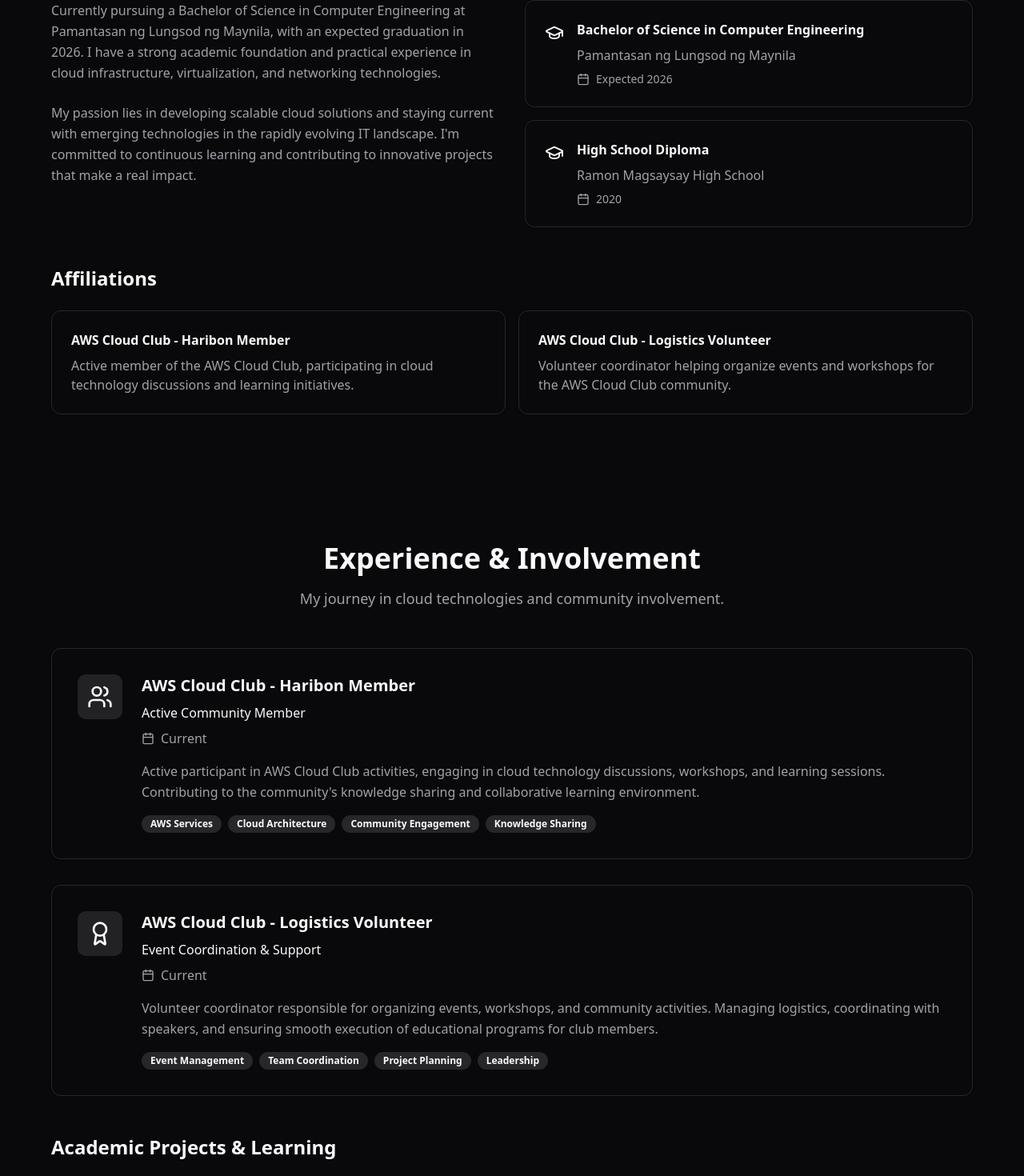
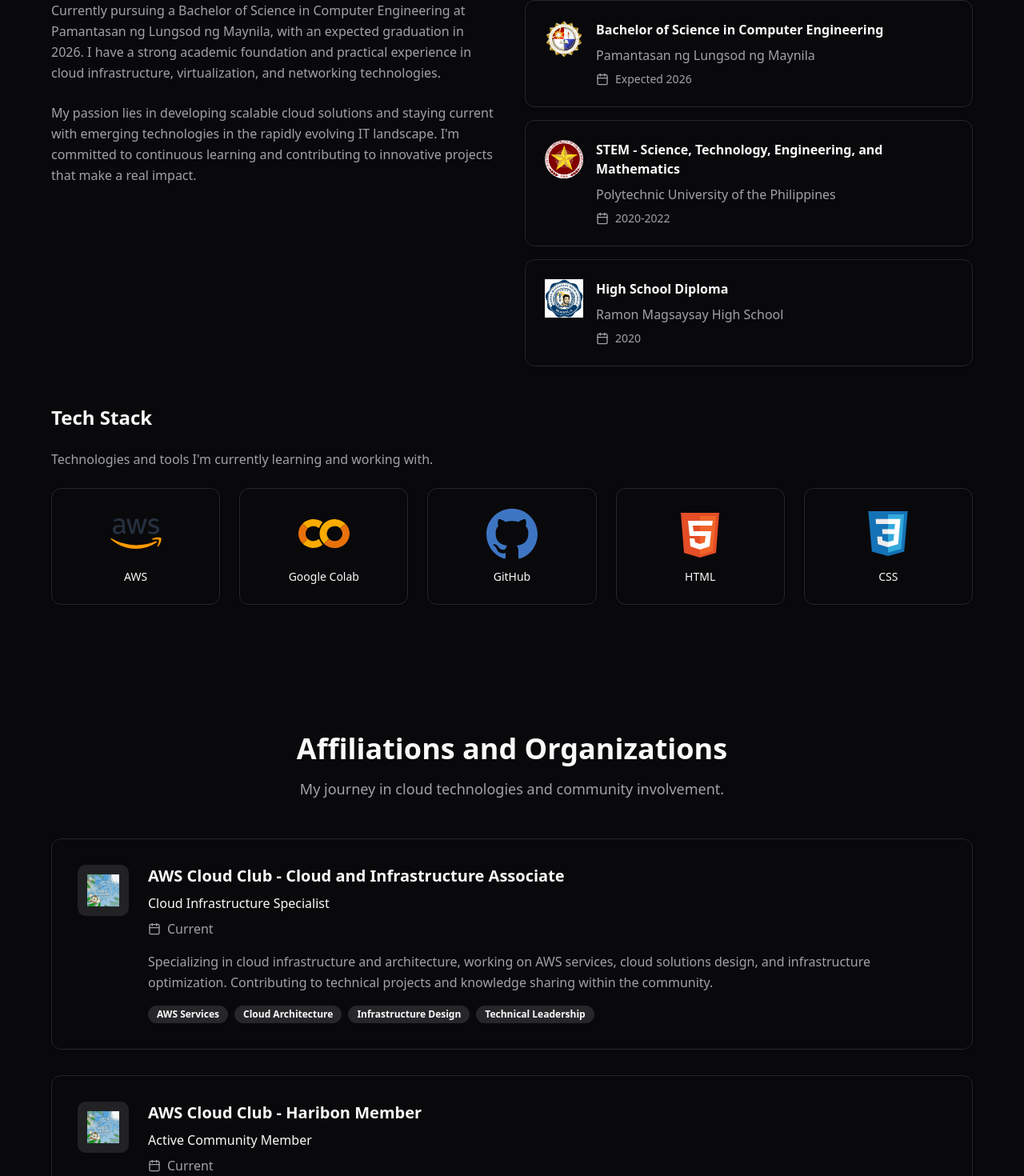
Before and after one commit to kyeldlpz/Portfolio, a Next.js app: page / in a window 1280 px wide. Shown: the part 1096-2566 px from the top of the page at 80% size. Built offline with nearby package versions, Linux system fonts and the light colour scheme.

Commit message:
Added a tech stack and changes almost all of the logos

```diff
--- a/components/about-section.tsx
+++ b/components/about-section.tsx
@@ -1,5 +1,6 @@
 import { Card, CardContent } from "@/components/ui/card"
 import { GraduationCap, Calendar } from "lucide-react"
+import Image from "next/image"
 
 export function AboutSection() {
   return (
@@ -31,10 +32,17 @@ export function AboutSection() {
             <div className="space-y-6">
               <h3 className="text-2xl font-semibold">Education</h3>
               <div className="space-y-4">
-                <Card>
+                <Card className="hover:shadow-lg transition-shadow duration-300">
                   <CardContent className="p-6">
                     <div className="flex items-start gap-4">
-                      <GraduationCap className="w-6 h-6 text-primary mt-1" />
+                      <div className="flex-shrink-0 w-12 h-12 relative">
+                        <Image
+                          src="/logos/PLM.svg"
+                          alt="PLM Logo"
+                          fill
+                          className="object-contain"
+                        />
+                      </div>
                       <div className="space-y-2">
                         <h4 className="font-semibold">Bachelor of Science in Computer Engineering</h4>
                         <p className="text-muted-foreground">Pamantasan ng Lungsod ng Maynila</p>
@@ -47,10 +55,40 @@ export function AboutSection() {
                   </CardContent>
                 </Card>
 
-                <Card>
+                <Card className="hover:shadow-lg transition-shadow duration-300">
                   <CardContent className="p-6">
                     <div className="flex items-start gap-4">
-                      <GraduationCap className="w-6 h-6 text-primary mt-1" />
+                      <div className="flex-shrink-0 w-12 h-12 relative">
+                        <Image
+                          src="/logos/pup.svg"
+                          alt="PUP Logo"
+                          fill
+                          className="object-contain"
+                        />
+                      </div>
+                      <div className="space-y-2">
+                        <h4 className="font-semibold">STEM - Science, Technology, Engineering, and Mathematics</h4>
+                        <p className="text-muted-foreground">Polytechnic University of the Philippines</p>
+                        <div className="flex items-center gap-2 text-sm text-muted-foreground">
+                          <Calendar className="w-4 h-4" />
+                          <span>2020-2022</span>
+                        </div>
+                      </div>
+                    </div>
+                  </CardContent>
+                </Card>
+
+                <Card className="hover:shadow-lg transition-shadow duration-300">
+                  <CardContent className="p-6">
+                    <div className="flex items-start gap-4">
+                      <div className="flex-shrink-0 w-12 h-12 relative">
+                        <Image
+                          src="/logos/ramon.svg"
+                          alt="Ramon Magsaysay Logo"
+                          fill
+                          className="object-contain"
+                        />
+                      </div>
                       <div className="space-y-2">
                         <h4 className="font-semibold">High School Diploma</h4>
                         <p className="text-muted-foreground">Ramon Magsaysay High School</p>
@@ -67,23 +105,74 @@ export function AboutSection() {
           </div>
 
           <div className="space-y-6">
-            <h3 className="text-2xl font-semibold">Affiliations</h3>
-            <div className="grid grid-cols-1 md:grid-cols-2 gap-4">
-              <Card>
-                <CardContent className="p-6">
-                  <h4 className="font-semibold text-primary">AWS Cloud Club - Haribon Member</h4>
-                  <p className="text-muted-foreground mt-2">
-                    Active member of the AWS Cloud Club, participating in cloud technology discussions and learning
-                    initiatives.
-                  </p>
+            <h3 className="text-2xl font-semibold">Tech Stack</h3>
+            <p className="text-muted-foreground">
+              Technologies and tools I'm currently learning and working with.
+            </p>
+            <div className="grid grid-cols-2 md:grid-cols-5 gap-6">
+              <Card className="hover:shadow-lg hover:scale-105 transition-all duration-300 cursor-pointer">
+                <CardContent className="p-6 flex flex-col items-center justify-center space-y-3">
+                  <div className="w-16 h-16 relative">
+                    <Image
+                      src="/logos/aws.svg"
+                      alt="AWS"
+                      fill
+                      className="object-contain"
+                    />
+                  </div>
+                  <p className="text-sm font-medium text-center">AWS</p>
                 </CardContent>
               </Card>
-              <Card>
-                <CardContent className="p-6">
-                  <h4 className="font-semibold text-primary">AWS Cloud Club - Logistics Volunteer</h4>
-                  <p className="text-muted-foreground mt-2">
-                    Volunteer coordinator helping organize events and workshops for the AWS Cloud Club community.
-                  </p>
+              <Card className="hover:shadow-lg hover:scale-105 transition-all duration-300 cursor-pointer">
+                <CardContent className="p-6 flex flex-col items-center justify-center space-y-3">
+                  <div className="w-16 h-16 relative">
+                    <Image
+                      src="/logos/colab.svg"
+                      alt="Google Colab"
+                      fill
+                      className="object-contain"
+                    />
+                  </div>
+                  <p className="text-sm font-medium text-center">Google Colab</p>
+                </CardContent>
+              </Card>
+              <Card className="hover:shadow-lg hover:scale-105 transition-all duration-300 cursor-pointer">
+                <CardContent className="p-6 flex flex-col items-center justify-center space-y-3">
+                  <div className="w-16 h-16 relative">
+                    <Image
+                      src="/logos/github.svg"
+                      alt="GitHub"
+                      fill
+                      className="object-contain"
+                    />
+                  </div>
+                  <p className="text-sm font-medium text-center">GitHub</p>
+                </CardContent>
+              </Card>
+              <Card className="hover:shadow-lg hover:scale-105 transition-all duration-300 cursor-pointer">
+                <CardContent className="p-6 flex flex-col items-center justify-center space-y-3">
+                  <div className="w-16 h-16 relative">
+                    <Image
+                      src="/logos/html.svg"
+                      alt="HTML"
+                      fill
+                      className="object-contain"
+                    />
+                  </div>
+                  <p className="text-sm font-medium text-center">HTML</p>
+                </CardContent>
+              </Card>
+              <Card className="hover:shadow-lg hover:scale-105 transition-all duration-300 cursor-pointer">
+                <CardContent className="p-6 flex flex-col items-center justify-center space-y-3">
+                  <div className="w-16 h-16 relative">
+                    <Image
+                      src="/logos/css.svg"
+                      alt="CSS"
+                      fill
+                      className="object-contain"
+                    />
+                  </div>
+                  <p className="text-sm font-medium text-center">CSS</p>
                 </CardContent>
               </Card>
             </div>
--- a/components/contact-section.tsx
+++ b/components/contact-section.tsx
@@ -85,12 +85,12 @@ export function ContactSection() {
                     </a>
                   </Button>
                   <Button variant="outline" size="icon" asChild>
-                    <a href="#" aria-label="LinkedIn">
+                    <a href="https://www.linkedin.com/in/kzyrell-dela-paz-b04395351/" target="_blank" rel="noopener noreferrer" aria-label="LinkedIn">
                       <Linkedin className="w-5 h-5" />
                     </a>
                   </Button>
                   <Button variant="outline" size="icon" asChild>
-                    <a href="#" aria-label="GitHub">
+                    <a href="https://github.com/kyeldlpz" target="_blank" rel="noopener noreferrer" aria-label="GitHub">
                       <Github className="w-5 h-5" />
                     </a>
                   </Button>
--- a/components/experience-section.tsx
+++ b/components/experience-section.tsx
@@ -1,6 +1,7 @@
 import { Card, CardContent } from "@/components/ui/card"
 import { Badge } from "@/components/ui/badge"
 import { Calendar, Users, Award } from "lucide-react"
+import Image from "next/image"
 
 export function ExperienceSection() {
   return (
@@ -8,19 +9,69 @@ export function ExperienceSection() {
       <div className="max-w-6xl mx-auto">
         <div className="space-y-12">
           <div className="text-center space-y-4">
-            <h2 className="text-3xl sm:text-4xl font-bold">Experience & Involvement</h2>
+            <h2 className="text-3xl sm:text-4xl font-bold">Affiliations and Organizations</h2>
             <p className="text-lg text-muted-foreground max-w-2xl mx-auto">
               My journey in cloud technologies and community involvement.
             </p>
           </div>
 
           <div className="space-y-8">
-            <Card>
+            <Card className="hover:shadow-lg transition-shadow duration-300">
               <CardContent className="p-8">
                 <div className="flex flex-col md:flex-row md:items-start gap-6">
                   <div className="flex-shrink-0">
-                    <div className="p-3 bg-primary/10 rounded-lg">
-                      <Users className="w-8 h-8 text-primary" />
+                    <div className="p-3 bg-primary/10 rounded-lg w-16 h-16 flex items-center justify-center">
+                      <div className="w-10 h-10 relative">
+                        <Image
+                          src="/logos/cloudclub.svg"
+                          alt="AWS Cloud Club"
+                          fill
+                          className="object-contain"
+                        />
+                      </div>
+                    </div>
+                  </div>
+
+                  <div className="flex-grow space-y-4">
+                    <div className="space-y-2">
+                      <h3 className="text-xl font-semibold">AWS Cloud Club - Cloud and Infrastructure Associate</h3>
+                      <p className="text-primary font-medium">Cloud Infrastructure Specialist</p>
+                      <div className="flex items-center gap-2 text-muted-foreground">
+                        <Calendar className="w-4 h-4" />
+                        <span>Current</span>
+                      </div>
+                    </div>
+
+                    <p className="text-muted-foreground leading-relaxed">
+                      Specializing in cloud infrastructure and architecture, working on AWS services, cloud solutions design,
+                      and infrastructure optimization. Contributing to technical projects and knowledge sharing within the
+                      community.
+                    </p>
+
+                    <div className="flex flex-wrap gap-2">
+                      <Badge variant="secondary">AWS Services</Badge>
+                      <Badge variant="secondary">Cloud Architecture</Badge>
+                      <Badge variant="secondary">Infrastructure Design</Badge>
+                      <Badge variant="secondary">Technical Leadership</Badge>
+                    </div>
+                  </div>
+                </div>
+              </CardContent>
+            </Card>
+
+            <Card className="hover:shadow-lg transition-shadow duration-300">
+              <CardContent className="p-8">
+                <div className="flex flex-col md:flex-row md:items-start gap-6">
+                  <div className="flex-shrink-0">
+                    <div className="p-3 bg-primary/10 rounded-lg w-16 h-16 flex items-center justify-center">
+                      <div className="w-10 h-10 relative">
+                        <Image
+                          src="/logos/cloudclub.svg"
+                          alt="AWS Cloud Club"
+                          fill
+                          className="object-contain"
+                        />
+                      </div>
                     </div>
                   </div>
 
@@ -51,12 +102,19 @@ export function ExperienceSection() {
               </CardContent>
             </Card>
 
-            <Card>
+            <Card className="hover:shadow-lg transition-shadow duration-300">
               <CardContent className="p-8">
                 <div className="flex flex-col md:flex-row md:items-start gap-6">
                   <div className="flex-shrink-0">
-                    <div className="p-3 bg-primary/10 rounded-lg">
-                      <Award className="w-8 h-8 text-primary" />
+                    <div className="p-3 bg-primary/10 rounded-lg w-16 h-16 flex items-center justify-center">
+                      <div className="w-10 h-10 relative">
+                        <Image
+                          src="/logos/cloudclub.svg"
+                          alt="AWS Cloud Club"
+                          fill
+                          className="object-contain"
+                        />
+                      </div>
                     </div>
                   </div>
 
--- a/components/hero-section.tsx
+++ b/components/hero-section.tsx
@@ -20,7 +20,7 @@ export function HeroSection() {
           <div className="space-y-8">
             <div className="space-y-4">
               <h1 className="text-4xl sm:text-5xl lg:text-6xl font-bold text-balance">Kzyrell Dela Paz</h1>
-              <h2 className="text-xl sm:text-2xl text-primary font-medium">Cloud Engineer</h2>
+              <h2 className="text-xl sm:text-2xl text-primary font-medium">Aspiring Cloud Engineer</h2>
               <p className="text-lg text-muted-foreground leading-relaxed">
                 I build scalable, secure cloud infrastructure solutions for modern applications.
               </p>
@@ -53,12 +53,12 @@ export function HeroSection() {
                 </a>
               </Button>
               <Button variant="ghost" size="icon" asChild>
-                <a href="#" aria-label="LinkedIn">
+                <a href="https://www.linkedin.com/in/kzyrell-dela-paz-b04395351/" target="_blank" rel="noopener noreferrer" aria-label="LinkedIn">
                   <Linkedin className="w-5 h-5" />
                 </a>
               </Button>
               <Button variant="ghost" size="icon" asChild>
-                <a href="#" aria-label="GitHub">
+                <a href="https://github.com/kyeldlpz" target="_blank" rel="noopener noreferrer" aria-label="GitHub">
                   <Github className="w-5 h-5" />
                 </a>
               </Button>
@@ -70,7 +70,7 @@ export function HeroSection() {
             <div className="relative">
               <div className="w-80 h-80 rounded-full overflow-hidden border-4 border-primary/20 shadow-2xl">
                 <Image
-                  src="/images/profile.png"
+                  src="/images/image.png"
                   alt="Kzyrell Dela Paz"
                   width={320}
                   height={320}
--- a/components/skills-section.tsx
+++ b/components/skills-section.tsx
@@ -8,12 +8,12 @@ export function SkillsSection() {
       title: "Cloud Infrastructure",
       icon: Cloud,
       skills: ["AWS Services", "Cloud Architecture", "Virtualization", "Networking", "Security"],
-      description: "Building scalable and secure cloud solutions",
+      description: "Currently learning cloud architecture and infrastructure design",
     },
     {
       title: "Software Development",
       icon: Code,
-      skills: ["Python", "JavaScript", "React", "Node.js", "Database Design"],
+      skills: ["HTML", "CSS", "Python", "TypeScript", "JavaScript"],
       description: "Creating robust applications and systems",
     },
     {
@@ -39,7 +39,7 @@ export function SkillsSection() {
             {skillCategories.map((category, index) => {
               const IconComponent = category.icon
               return (
-                <Card key={index} className="h-full">
+                <Card key={index} className="h-full hover:shadow-lg transition-shadow duration-300">
                   <CardContent className="p-6 space-y-4">
                     <div className="flex items-center gap-3">
                       <div className="p-2 bg-primary/10 rounded-lg">
@@ -66,7 +66,7 @@ export function SkillsSection() {
           <div className="space-y-6">
             <h3 className="text-2xl font-semibold text-center">Core Competencies</h3>
             <div className="grid grid-cols-1 md:grid-cols-3 gap-6">
-              <Card>
+              <Card className="hover:shadow-lg transition-shadow duration-300">
                 <CardContent className="p-6 text-center space-y-3">
                   <h4 className="font-semibold text-primary">Problem-Solving</h4>
                   <p className="text-muted-foreground text-sm">
@@ -74,7 +74,7 @@ export function SkillsSection() {
                   </p>
                 </CardContent>
               </Card>
-              <Card>
+              <Card className="hover:shadow-lg transition-shadow duration-300">
                 <CardContent className="p-6 text-center space-y-3">
                   <h4 className="font-semibold text-primary">Software Development</h4>
                   <p className="text-muted-foreground text-sm">
@@ -82,7 +82,7 @@ export function SkillsSection() {
                   </p>
                 </CardContent>
               </Card>
-              <Card>
+              <Card className="hover:shadow-lg transition-shadow duration-300">
                 <CardContent className="p-6 text-center space-y-3">
                   <h4 className="font-semibold text-primary">Cloud Infrastructure</h4>
                   <p className="text-muted-foreground text-sm">
```
Also changed, not shown: components/navigation.tsx (+11 -1 lines), components/ui/badge.tsx (line endings or trailing spaces), components/ui/button.tsx (line endings or trailing spaces), components/ui/card.tsx (line endings or trailing spaces), lib/utils.ts (line endings or trailing spaces).
